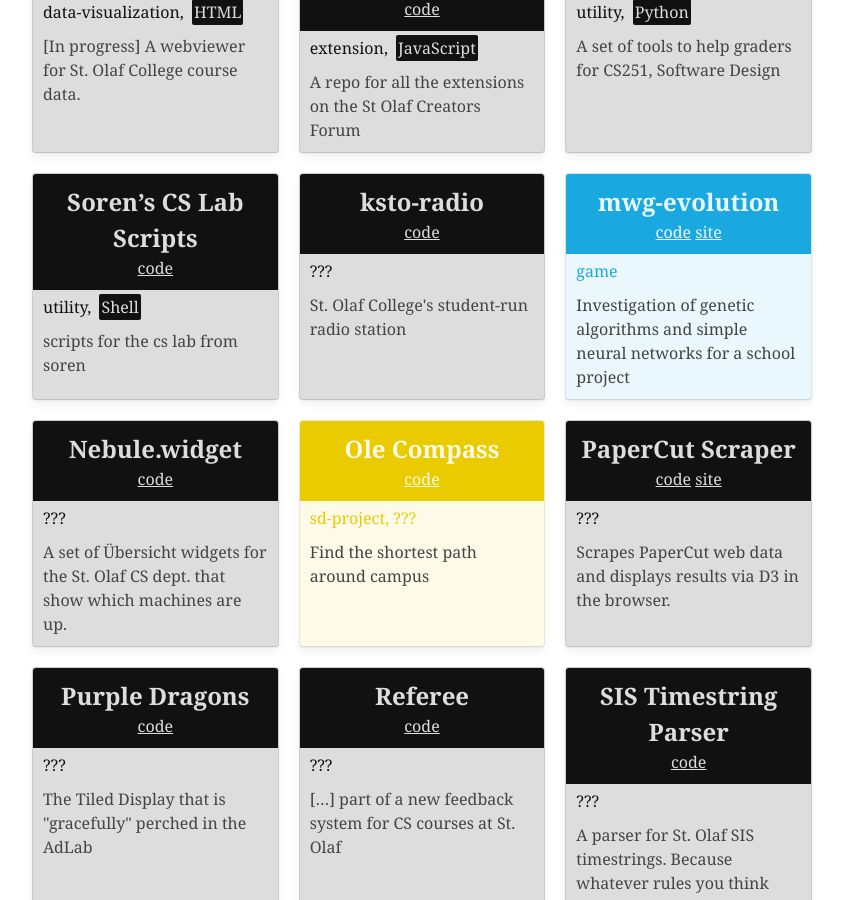
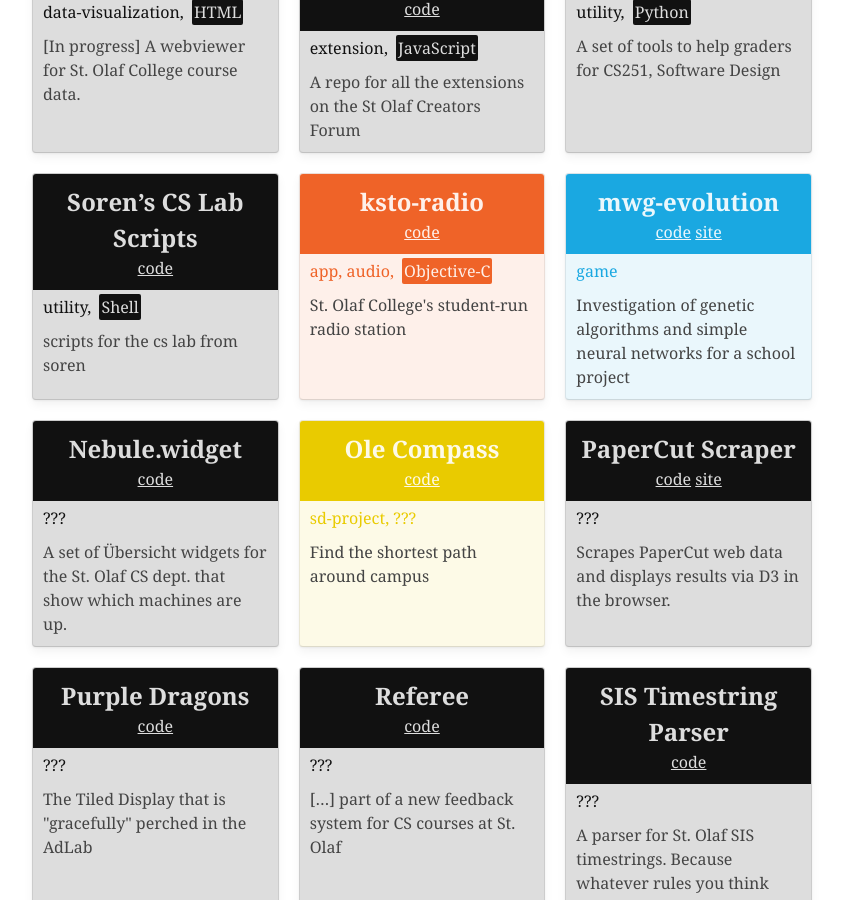
Before and after one commit to StoDevX/stodevx.github.io, a Jekyll site: the page built from index.html, in a window 1280 px wide and 900 px high, scrolled down 942 px. Shown: the whole window, without its empty margins (218-1061 px from the left). Built offline with Jekyll 4.4.1, drawn with Linux system fonts in a browser that asks for light colours.

Commit message:
Update ksto-radio.md
Add category and language

```diff
--- a/ksto-radio.md
+++ b/ksto-radio.md
@@ -1,6 +1,7 @@
 ---
 title: ksto-radio
-categories: ['???']
+categories: [app, audio]
+language: Objective-C
 layout: page
 repo: ksto-radio
 has-page: false
```
